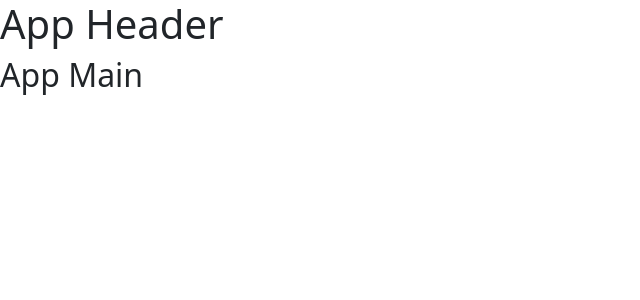
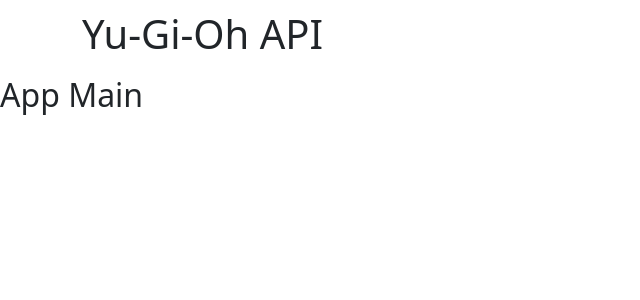
Before and after one commit to umbertofaenza/vite-yu-gi-oh, a Vue app: page / in a window 1280 px wide. Shown: the top 300 px of the page, without its empty margins (0-640 px from the left). Built offline with nearby package versions, Linux system fonts and the light colour scheme.

Commit message:
feat: add title to header

```diff
--- a/src/components/AppHeader.vue
+++ b/src/components/AppHeader.vue
@@ -1,7 +1,17 @@
 <script></script>
 
 <template>
-  <h1>App Header</h1>
+  <header>
+    <div class="container">
+      <h1>Yu-Gi-Oh API</h1>
+    </div>
+  </header>
 </template>
 
-<style lang="scss" scoped></style>
+<style lang="scss" scoped>
+header {
+  h1 {
+    padding: 10px 0;
+  }
+}
+</style>
```
